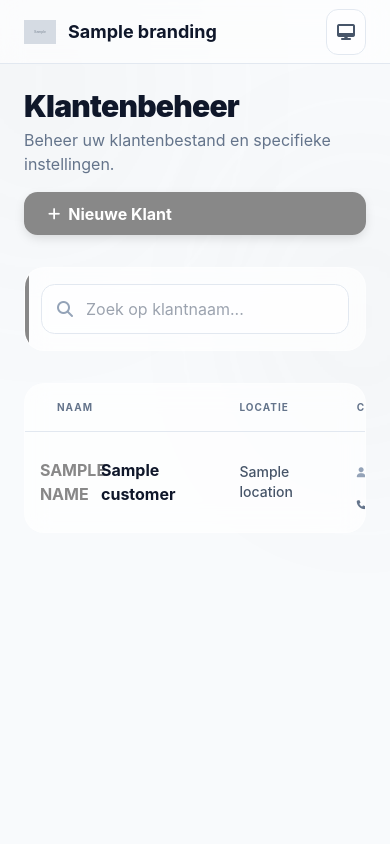
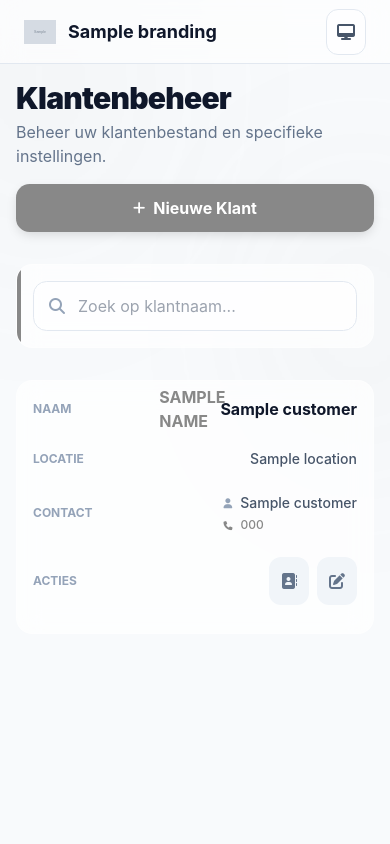
Before and after one commit to Ivoozz/periodiek-systeembeheer, a Python web app: template app/templates/customers.html in a window 390 px wide. Run offline with Jinja, Linux system fonts and the light colour scheme; the template is opened without the code that fills it: most values are stand-ins (such as "Sample title", 1, 10 or a date in 2020); grey boxes marked "Sample" are stand-in pictures; some libraries are stand-ins or nearby versions.

Commit message:
feat: mobile-first overhaul with bottom-tabs and stackable cards

```diff
--- a/app/templates/base.html
+++ b/app/templates/base.html
@@ -2,7 +2,7 @@
 <html lang="nl" class="h-full" x-data="themeManager()" :class="{ 'dark': isDark }">
 <head>
     <meta charset="UTF-8">
-    <meta name="viewport" content="width=device-width, initial-scale=1.0">
+    <meta name="viewport" content="width=device-width, initial-scale=1.0, maximum-scale=1.0, user-scalable=no">
     <title>{% block title %}{{ branding.brand_name }}{% endblock %}</title>
 
     <!-- PERFORMANCE: Prefetch Critical Scripts -->
@@ -38,8 +38,11 @@
             --brand-secondary: {{ branding.secondary_color or '#6366f1' }};
         }
 
-        /* Base Speed Optimization: System Fonts */
-        body { font-family: 'Inter', ui-sans-serif, system-ui, -apple-system, sans-serif; }
+        /* Base Speed Optimization & Mobile UX Fixes */
+        body {
+            font-family: 'Inter', ui-sans-serif, system-ui, -apple-system, sans-serif;
+            -webkit-tap-highlight-color: transparent;
+        }
 
         .glass-card {
             background: rgba(255, 255, 255, 0.7);
@@ -56,25 +59,29 @@
         .btn-ultra {
             background-color: var(--brand-primary);
             color: white;
-            padding: 0.6rem 1.5rem;
+            padding: 0.75rem 1.5rem;
             border-radius: 0.85rem;
             font-weight: 700;
             transition: all 0.2s cubic-bezier(0.4, 0, 0.2, 1);
             display: inline-flex;
             align-items: center;
+            justify-content: center;
             gap: 0.5rem;
             box-shadow: 0 4px 12px -2px rgba(0, 0, 0, 0.15);
+            min-height: 44px; /* Better touch target */
         }
         .btn-ultra:hover { transform: translateY(-1px); box-shadow: 0 10px 20px -2px rgba(0, 0, 0, 0.2); }
+        .btn-ultra:active { transform: scale(0.96); }
 
         .form-input {
             width: 100%;
             background: rgba(255, 255, 255, 0.5);
             border: 1px solid #e2e8f0;
             border-radius: 0.85rem;
-            padding: 0.6rem 1rem;
+            padding: 0.75rem 1rem;
             outline: none;
             transition: all 0.2s;
+            font-size: 16px !important; /* Prevents iOS auto-zoom */
         }
         .dark .form-input { background: rgba(30, 41, 59, 0.5); border-color: #334155; color: white; }
         .form-input:focus { border-color: var(--brand-primary); box-shadow: 0 0 0 3px rgba(14, 165, 233, 0.2); }
@@ -90,6 +97,16 @@
             font-weight: 500;
         }
         .nav-link-active { background-color: rgba(14, 165, 233, 0.1); color: var(--brand-primary); font-weight: 700; }
+
+        /* Mobile specific adjustments */
+        @media (max-width: 768px) {
+            .glass-card { border-radius: 1rem; }
+            .content-container { padding-left: 1rem; padding-right: 1rem; }
+            table thead { display: none; } /* Hide table headers on mobile */
+            table tr { display: block; margin-bottom: 1rem; border: none !important; }
+            table td { display: flex; justify-content: space-between; align-items: center; padding: 0.75rem 1rem !important; border: none !important; }
+            table td::before { content: attr(data-label); font-weight: 700; font-size: 0.75rem; text-transform: uppercase; color: #94a3b8; }
+        }
 
         [x-cloak] { display: none !important; }
     </style>
@@ -129,7 +146,7 @@
     </script>
     {% block head %}{% endblock %}
 </head>
-<body class="h-full bg-slate-50 dark:bg-slate-950 text-slate-900 dark:text-slate-100 antialiased transition-colors duration-300 overflow-x-hidden">
+<body class="h-full bg-slate-50 dark:bg-slate-950 text-slate-900 dark:text-slate-100 antialiased transition-colors duration-300 overflow-x-hidden pb-20 md:pb-0">
     <!-- Optimized Background Gradients -->
     <div class="fixed inset-0 -z-10 pointer-events-none">
         <div class="absolute -top-[10%] -left-[10%] w-[40%] h-[40%] rounded-full opacity-[0.07] blur-[120px]" style="background-color: var(--brand-primary);"></div>
@@ -138,7 +155,7 @@
 
     <div class="min-h-full flex flex-col md:flex-row">
         {% if user %}
-        <!-- Sidebar -->
+        <!-- Sidebar (Desktop) -->
         <aside class="hidden md:flex flex-col w-64 fixed h-screen bg-white/70 dark:bg-slate-900/70 backdrop-blur-xl border-r border-slate-200 dark:border-slate-800 z-50">
             <div class="p-6 flex items-center gap-3">
                 {% if branding.logo_url %}
@@ -193,13 +210,51 @@
                 </form>
             </div>
         </aside>
+
+        <!-- Bottom Nav (Mobile) -->
+        <nav class="md:hidden fixed bottom-0 left-0 right-0 h-20 bg-white/80 dark:bg-slate-900/80 backdrop-blur-xl border-t border-slate-200 dark:border-slate-800 z-[100] flex items-center justify-around px-4">
+            {% if user.role.value == 'Admin' %}
+            <a href="/dashboard" class="flex flex-col items-center gap-1 transition-all active:scale-90 {% if request.path == '/dashboard' %}text-brand-primary{% else %}text-slate-400{% endif %}">
+                <i class="fas fa-house text-xl"></i>
+                <span class="text-[10px] font-bold">Home</span>
+            </a>
+            <a href="/admin/planning" class="flex flex-col items-center gap-1 transition-all active:scale-90 {% if request.path.startswith('/admin/planning') %}text-brand-primary{% else %}text-slate-400{% endif %}">
+                <i class="fas fa-calendar-days text-xl"></i>
+                <span class="text-[10px] font-bold">Plan</span>
+            </a>
+            <a href="/customers" class="flex flex-col items-center gap-1 transition-all active:scale-90 {% if request.path.startswith('/customers') %}text-brand-primary{% else %}text-slate-400{% endif %}">
+                <i class="fas fa-users text-xl"></i>
+                <span class="text-[10px] font-bold">Klanten</span>
+            </a>
+            <a href="/admin/settings" class="flex flex-col items-center gap-1 transition-all active:scale-90 {% if request.path.startswith('/admin/settings') %}text-brand-primary{% else %}text-slate-400{% endif %}">
+                <i class="fas fa-cog text-xl"></i>
+                <span class="text-[10px] font-bold">Instel</span>
+            </a>
+            {% elif user.role.value == 'Technicus' %}
+            <a href="/behandelaar/dashboard" class="flex flex-col items-center gap-1 transition-all active:scale-90 {% if request.path == '/behandelaar/dashboard' %}text-brand-primary{% else %}text-slate-400{% endif %}">
+                <i class="fas fa-house text-xl"></i>
+                <span class="text-[10px] font-bold">Werklijst</span>
+            </a>
+            {% elif user.role.value == 'Client' %}
+            <a href="/dashboard" class="flex flex-col items-center gap-1 transition-all active:scale-90 {% if request.path == '/dashboard' %}text-brand-primary{% else %}text-slate-400{% endif %}">
+                <i class="fas fa-house text-xl"></i>
+                <span class="text-[10px] font-bold">Mijn Portaal</span>
+            </a>
+            {% endif %}
+            <form action="/logout" method="POST" class="flex flex-col items-center">
+                <button type="submit" class="flex flex-col items-center gap-1 text-red-400 active:scale-90">
+                    <i class="fas fa-right-from-bracket text-xl"></i>
+                    <span class="text-[10px] font-bold">Uit</span>
+                </button>
+            </form>
+        </nav>
         {% endif %}
 
         <!-- Main Wrapper -->
         <div class="flex-1 flex flex-col {% if user %}md:pl-64{% endif %} min-h-screen">
             <!-- Header -->
             <header class="sticky top-0 z-40 bg-white/60 dark:bg-slate-950/60 backdrop-blur-md border-b border-slate-200 dark:border-slate-800 h-16 flex items-center justify-between px-6">
-                <div class="flex items-center gap-4">
+                <div class="flex items-center gap-4 overflow-hidden">
                     {% if not user %}
                     <a href="/" class="flex items-center gap-3">
                         {% if branding.logo_url %}
@@ -209,14 +264,22 @@
                             <i class="fas fa-server"></i>
                         </div>
                         {% endif %}
-                        <span class="text-lg font-bold">{{ branding.brand_name }}</span>
+                        <span class="text-lg font-bold truncate">{{ branding.brand_name }}</span>
                     </a>
                     {% else %}
-                    <h2 class="md:hidden text-lg font-bold truncate">{% block mobile_title %}Dashboard{% endblock %}</h2>
+                    <h2 class="text-lg font-black truncate max-w-[200px]">{% block mobile_title %}{{ branding.brand_name }}{% endblock %}</h2>
                     {% endif %}
                 </div>
 
-                <div class="flex items-center gap-4">
+                <div class="flex items-center gap-3">
+                    <!-- Global Search Button (Mobile focus) -->
+                    {% if user %}
+                    <button class="md:hidden p-2.5 rounded-xl bg-slate-100 dark:bg-slate-800 text-slate-500">
+                        <i class="fas fa-search"></i>
+                    </button>
+                    {% endif %}
+
+                    <!-- Theme Toggle -->
                     <div x-data="{ open: false }" class="relative">
                         <button @click="open = !open" class="p-2.5 rounded-xl bg-white/50 dark:bg-slate-800/50 border border-slate-200 dark:border-slate-700 text-slate-600 dark:text-slate-400 hover:bg-slate-100 dark:hover:bg-slate-700 transition-all">
                             <i x-show="theme === 'light'" class="fas fa-sun"></i>
@@ -238,7 +301,7 @@
                 </div>
             </header>
 
-            <main class="flex-grow p-6 pb-24 md:pb-6">
+            <main class="flex-grow p-4 md:p-8">
                 <div class="max-w-7xl mx-auto">
                     {% block content %}{% endblock %}
                 </div>
--- a/app/templates/customers_table.html
+++ b/app/templates/customers_table.html
@@ -1,43 +1,47 @@
 {% for customer in customers %}
-<tr class="hover:bg-slate-50/50 dark:hover:bg-slate-800/30 transition-colors text-slate-600 dark:text-slate-300 group">
-    <td class="px-8 py-5">
+<tr class="hover:bg-slate-50/50 dark:hover:bg-slate-800/30 transition-colors text-slate-600 dark:text-slate-300 group border-b border-slate-100 dark:border-slate-800 md:border-none">
+    <td class="px-8 py-5" data-label="Naam">
         <div class="flex items-center gap-3">
-            <div class="w-8 h-8 rounded-lg bg-brand-primary/10 flex items-center justify-center text-brand-primary font-bold group-hover:scale-110 transition-transform">
+            <div class="w-8 h-8 rounded-lg bg-brand-primary/10 flex items-center justify-center text-brand-primary font-bold group-hover:scale-110 transition-transform flex-shrink-0">
                 {{ customer.name[0].upper() }}
             </div>
-            <span class="font-bold text-slate-900 dark:text-white">{{ customer.name }}</span>
+            <span class="font-bold text-slate-900 dark:text-white truncate">{{ customer.name }}</span>
         </div>
     </td>
-    <td class="px-8 py-5 text-sm font-medium">{{ customer.location or '-' }}</td>
-    <td class="px-8 py-5 text-sm font-medium">
+    <td class="px-8 py-5 text-sm font-medium" data-label="Locatie">
+        <span class="truncate">{{ customer.location or '-' }}</span>
+    </td>
+    <td class="px-8 py-5 text-sm font-medium" data-label="Contact">
         <div class="space-y-1">
             <div class="flex items-center gap-2">
                 <i class="fas fa-user text-[10px] text-slate-400"></i>
-                {{ customer.contact_name or customer.contact_person or '-' }}
+                <span class="truncate">{{ customer.contact_name or customer.contact_person or '-' }}</span>
             </div>
             {% if customer.contact_phone %}
-            <div class="flex items-center gap-2 text-xs text-slate-500">
+            <a href="tel:{{ customer.contact_phone }}" class="flex items-center gap-2 text-xs text-brand-primary hover:underline">
                 <i class="fas fa-phone text-[9px]"></i>
                 {{ customer.contact_phone }}
-            </div>
+            </a>
             {% endif %}
         </div>
     </td>
-    <td class="px-8 py-5 text-right">
+    <td class="px-8 py-5 text-right" data-label="Acties">
         <div class="flex items-center justify-end gap-2">
             <button @click="editContactModalOpen = true; editCustomerId = {{ customer.id }}; editContactName = '{{ customer.contact_name or customer.contact_person or '' }}'; editContactPhone = '{{ customer.contact_phone or '' }}'"
-                    class="p-2 rounded-lg text-slate-400 hover:bg-brand-primary/10 hover:text-brand-primary transition-all" title="Contact">
+                    class="p-3 md:p-2 rounded-xl bg-slate-100 dark:bg-slate-800 text-slate-500 hover:bg-brand-primary/10 hover:text-brand-primary transition-all" title="Contact">
                 <i class="fas fa-address-book"></i>
             </button>
-            <button class="p-2 rounded-lg text-slate-400 hover:bg-sky-500/10 hover:text-sky-600 dark:hover:text-sky-400 transition-all" title="Bewerken">
+            <button class="p-3 md:p-2 rounded-xl bg-slate-100 dark:bg-slate-800 text-slate-500 hover:bg-sky-500/10 hover:text-sky-600 dark:hover:text-sky-400 transition-all" title="Bewerken">
                 <i class="fas fa-edit"></i>
             </button>
+            {% if user.role.value == 'Admin' %}
             <button hx-delete="/customers/{{ customer.id }}"
                     hx-target="#customer-table"
                     hx-confirm="Weet u zeker dat u {{ customer.name }} wilt verwijderen?"
-                    class="p-2 rounded-lg text-slate-400 hover:bg-red-500/10 hover:text-red-600 dark:hover:text-red-400 transition-all" title="Verwijderen">
+                    class="p-3 md:p-2 rounded-xl bg-slate-100 dark:bg-slate-800 text-slate-500 hover:bg-red-500/10 hover:text-red-600 dark:hover:text-red-400 transition-all" title="Verwijderen">
                 <i class="fas fa-trash-alt"></i>
             </button>
+            {% endif %}
         </div>
     </td>
 </tr>
```
